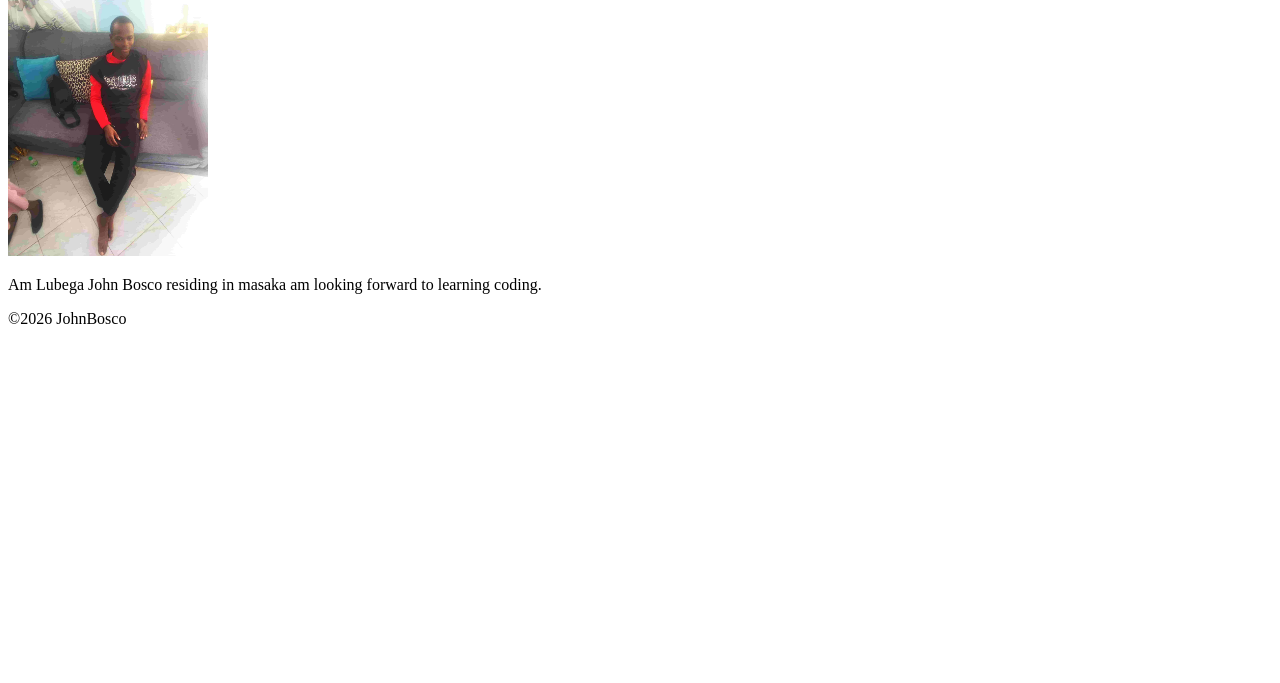
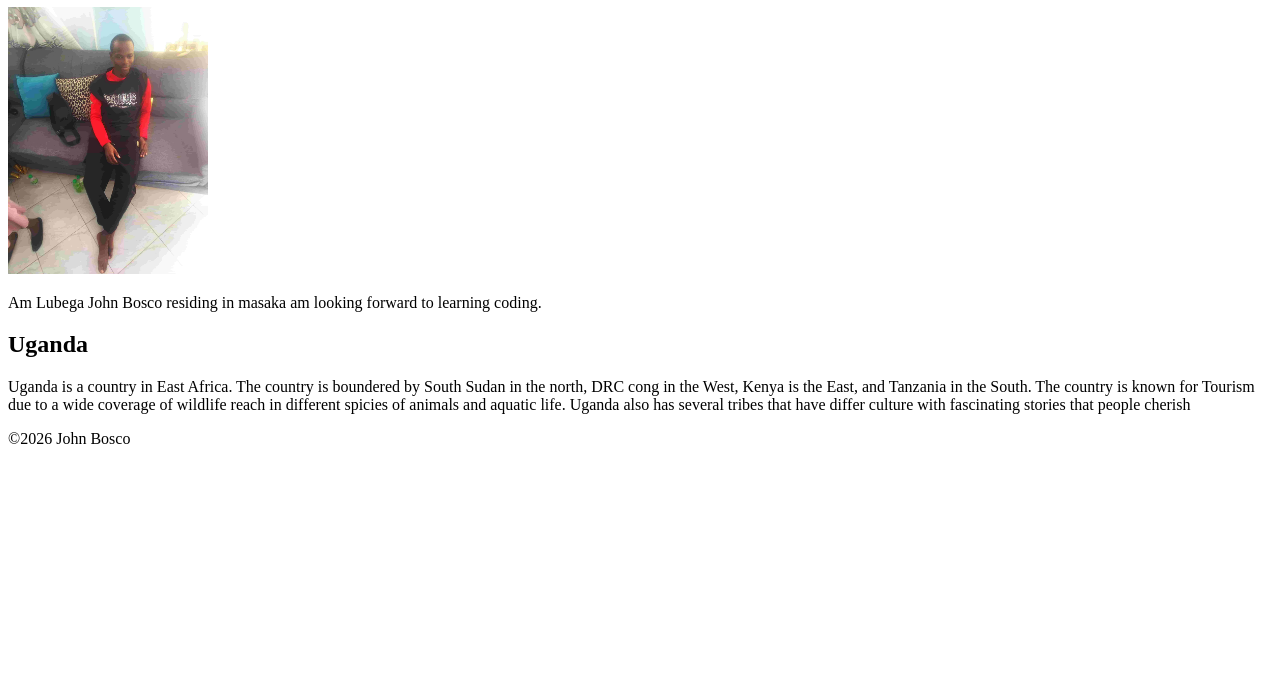
Before and after one commit to janbans-jb/wdd130, a plain HTML site: page index.html in a window 1280 px wide. Shown: the part 117-800 px from the top of the page. Drawn offline with Linux system fonts and the light colour scheme.

Commit message:
my second commit

```diff
--- a/index.html
+++ b/index.html
@@ -4,6 +4,9 @@
     <meta charset="UTF-8">
     <meta name="viewport" content="width=device-width,initial-scale=1.0">
     <title>Johnbosco Lubega | WDD 130</title>
+    <Meta> name="description" content="Describe your home page here using keywords like your name, the course, the purpose of the page.">
+    <meta name="author" content="John Bosco Lubega"></Meta>
+    <link rel="stylesheet" href="css/styles.css">
 </head>
     <body>
 <header>
@@ -13,13 +16,20 @@
     </nav>
 </header>
 <main>
+
     <h1>Johnbosco Lubega | WDD 130</h1>
+
     <img src="images/johnbosco.jpg" alt="Hello my name is John Bosco" width="200">
-   <p>Am Lubega John Bosco residing in masaka am looking forward to learning coding.</p>
+   <p id="jb">Am Lubega John Bosco residing in masaka am looking forward to learning coding.</p>
+   <aside>
+    <h2>Uganda</h2>
+
+    <p>Uganda is a  country in East Africa. The country is boundered by South Sudan in the north, DRC cong in the West, Kenya is the East, and Tanzania in the South. The country is known for Tourism due to a wide coverage of wildlife reach in different spicies of animals and aquatic life. Uganda also has several tribes that have differ culture with fascinating stories that people cherish</p>
+   </aside>
 
 
 </main>
-<footer><p>©2026 JohnBosco</p></footer>
+<footer><p>©2026 John Bosco</p></footer>
 
 
 </body>
```
Also changed, not shown: css/styles.css (added), 3 other files.
